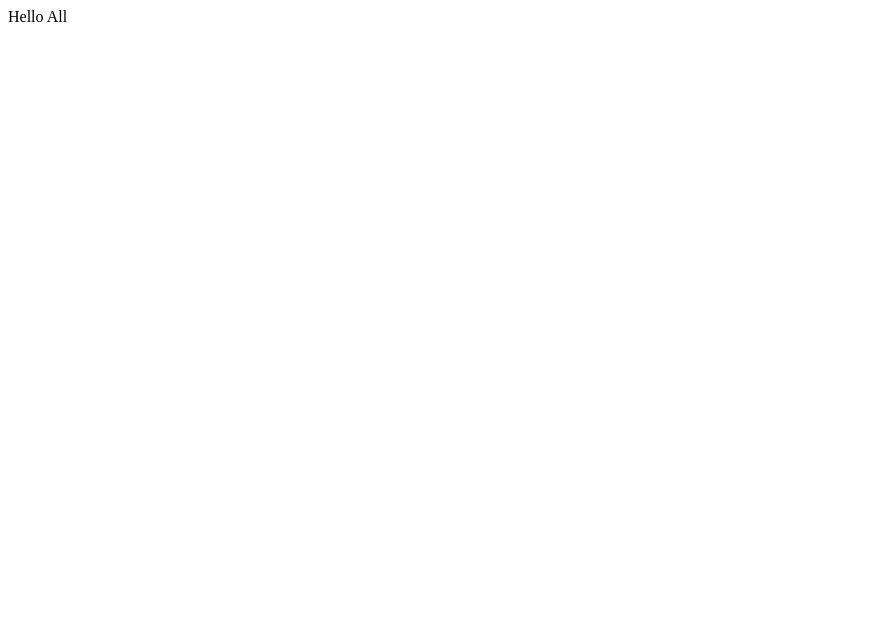
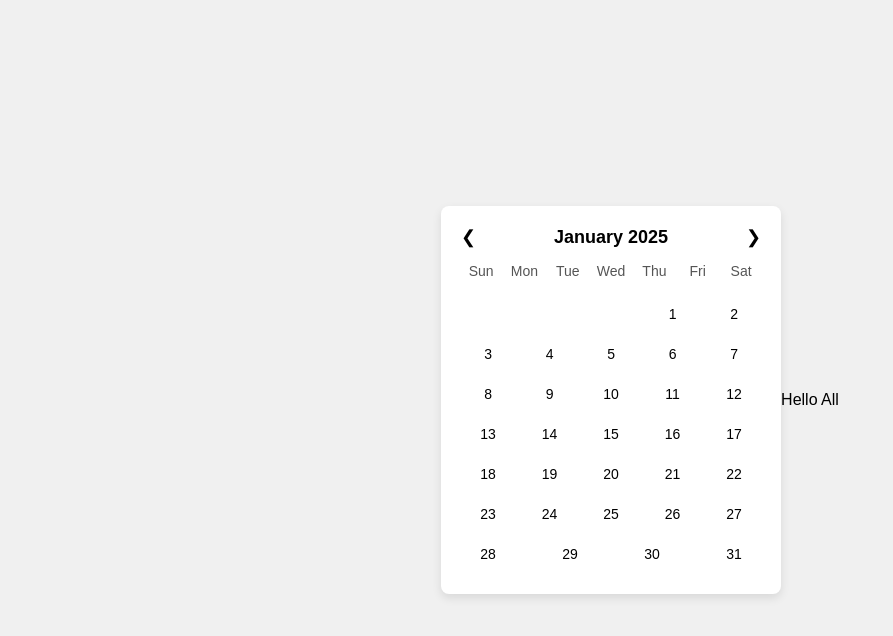
Before and after one commit to pkmore2018/Calender, a plain HTML site: page index.html in a window 1280 px wide. Shown: the whole page, without its empty margins (0-893 px from the left). Drawn offline with Linux system fonts and the light colour scheme.

Commit message:
This calender code

```diff
--- a/index.html
+++ b/index.html
@@ -1 +1,35 @@
+<!DOCTYPE html>
+<html lang="en">
+<head>
+    <meta charset="UTF-8">
+    <meta name="viewport" content="width=device-width, initial-scale=1.0">
+    <title>Dynamic Calendar</title>
+    <link rel="stylesheet" href="styles.css">
+</head>
+<body>
+
+    <div class="calendar">
+        <header>
+            <div class="month">
+                <span class="prev">&#10094;</span>
+                <span class="month-name"></span>
+                <span class="next">&#10095;</span>
+            </div>
+            <div class="weekdays">
+                <div class="day">Sun</div>
+                <div class="day">Mon</div>
+                <div class="day">Tue</div>
+                <div class="day">Wed</div>
+                <div class="day">Thu</div>
+                <div class="day">Fri</div>
+                <div class="day">Sat</div>
+            </div>
+        </header>
+
+        <div class="days"></div>
+    </div>
+
+    <script src="script.js"></script>
+</body>
+</html>
  Hello All
--- /dev/null
+++ b/script.js
@@ -0,0 +1,57 @@
+const monthNameElement = document.querySelector('.month-name');
+const daysElement = document.querySelector('.days');
+const prevButton = document.querySelector('.prev');
+const nextButton = document.querySelector('.next');
+
+let currentDate = new Date();
+
+function renderCalendar(date) {
+    const month = date.getMonth();
+    const year = date.getFullYear();
+
+    // Get first day of the month and number of days in the month
+    const firstDay = new Date(year, month, 1);
+    const lastDay = new Date(year, month + 1, 0);
+    const numberOfDays = lastDay.getDate();
+
+    // Get the day of the week for the first day of the month
+    const firstDayWeekday = firstDay.getDay();
+
+    // Set the month name
+    monthNameElement.textContent = `${firstDay.toLocaleString('default', { month: 'long' })} ${year}`;
+
+    // Clear previous days
+    daysElement.innerHTML = '';
+
+    // Add empty divs for the days before the first day of the month
+    for (let i = 0; i < firstDayWeekday; i++) {
+        const emptyDiv = document.createElement('div');
+        emptyDiv.classList.add('day-item', 'empty');
+        daysElement.appendChild(emptyDiv);
+    }
+
+    // Add the actual days of the month
+    for (let day = 1; day <= numberOfDays; day++) {
+        const dayDiv = document.createElement('div');
+        dayDiv.classList.add('day-item');
+        dayDiv.textContent = day;
+        daysElement.appendChild(dayDiv);
+    }
+}
+
+function goToPrevMonth() {
+    currentDate.setMonth(currentDate.getMonth() - 1);
+    renderCalendar(currentDate);
+}
+
+function goToNextMonth() {
+    currentDate.setMonth(currentDate.getMonth() + 1);
+    renderCalendar(currentDate);
+}
+
+// Initial render
+renderCalendar(currentDate);
+
+// Event listeners for navigation buttons
+prevButton.addEventListener('click', goToPrevMonth);
+nextButton.addEventListener('click', goToNextMonth);
--- /dev/null
+++ b/styles.css
@@ -0,0 +1,75 @@
+body {
+    font-family: Arial, sans-serif;
+    background-color: #f0f0f0;
+    display: flex;
+    justify-content: center;
+    align-items: center;
+    height: 100vh;
+    margin: 0;
+}
+
+.calendar {
+    background-color: white;
+    border-radius: 8px;
+    box-shadow: 0 4px 10px rgba(0, 0, 0, 0.1);
+    width: 300px;
+    text-align: center;
+    padding: 20px;
+}
+
+header {
+    margin-bottom: 10px;
+}
+
+.month {
+    display: flex;
+    justify-content: space-between;
+    align-items: center;
+}
+
+.prev, .next {
+    cursor: pointer;
+    font-size: 18px;
+}
+
+.month-name {
+    font-size: 18px;
+    font-weight: bold;
+}
+
+.weekdays {
+    display: flex;
+    justify-content: space-between;
+    margin-top: 10px;
+}
+
+.day {
+    width: 30px;
+    padding: 5px;
+    font-size: 14px;
+    color: #555;
+}
+
+.days {
+    display: flex;
+    flex-wrap: wrap;
+    justify-content: space-between;
+}
+
+.day-item {
+    width: 30px;
+    padding: 10px;
+    margin: 2px;
+    font-size: 14px;
+    text-align: center;
+    border-radius: 5px;
+    cursor: pointer;
+}
+
+.day-item:hover {
+    background-color: #ddd;
+}
+
+.empty {
+    background-color: transparent;
+}
```
